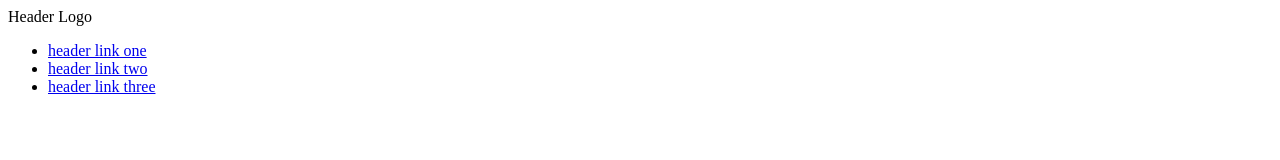
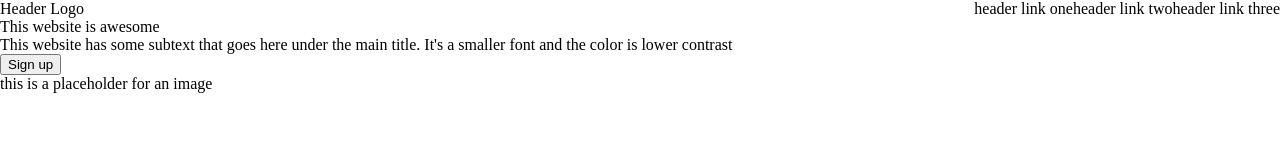
Before and after one commit to HideOnTheBushh/landing-page, a plain HTML site: page index.html in a window 1280 px wide. Drawn offline with Linux system fonts and the light colour scheme.

Commit message:
Make header in HTML

```diff
--- a/index.html
+++ b/index.html
@@ -13,12 +13,26 @@
                 <div class="logo">
                     Header Logo
                 </div>
-                <div class="links">
-                    <ul>
+                <div>
+                    <ul class="links">
                         <li><a href="#">header link one</a></li>
                         <li><a href="#">header link two</a></li>
                         <li><a href="#">header link three</a></li>
                     </ul>
+                </div>
+            </div>
+            <div class="header-bottom">
+                <div class="left">
+                    <div class="title">
+                        This website is awesome
+                    </div>
+                    <div class="subtext">
+                        This website has some subtext that goes here under the main title. It's a smaller font and the color is lower contrast
+                    </div>
+                    <button>Sign up</button>
+                </div>
+                <div class="right">
+                    this is a placeholder for an image
                 </div>
             </div>
 
--- a/style.css
+++ b/style.css
@@ -0,0 +1,25 @@
+body {
+    box-sizing: border-box;
+    margin: 0;
+    padding: 0;
+}
+
+ul {
+    padding: 0;
+    margin: 0;
+    list-style-type: none;
+}
+
+a {
+    text-decoration: none;
+    color: black;
+}
+
+.header-top {
+    display: flex;
+    justify-content: space-between;
+}
+
+.links {
+    display: flex;
+}
```
